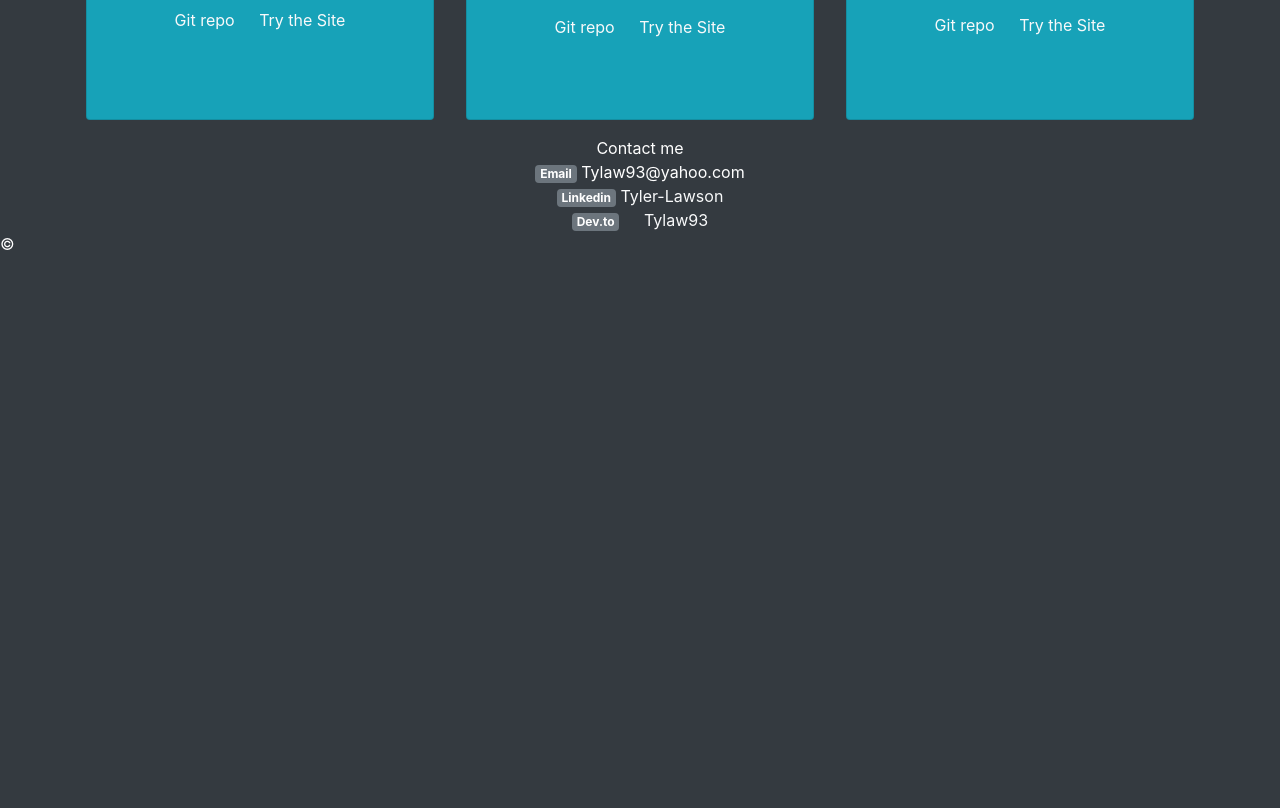
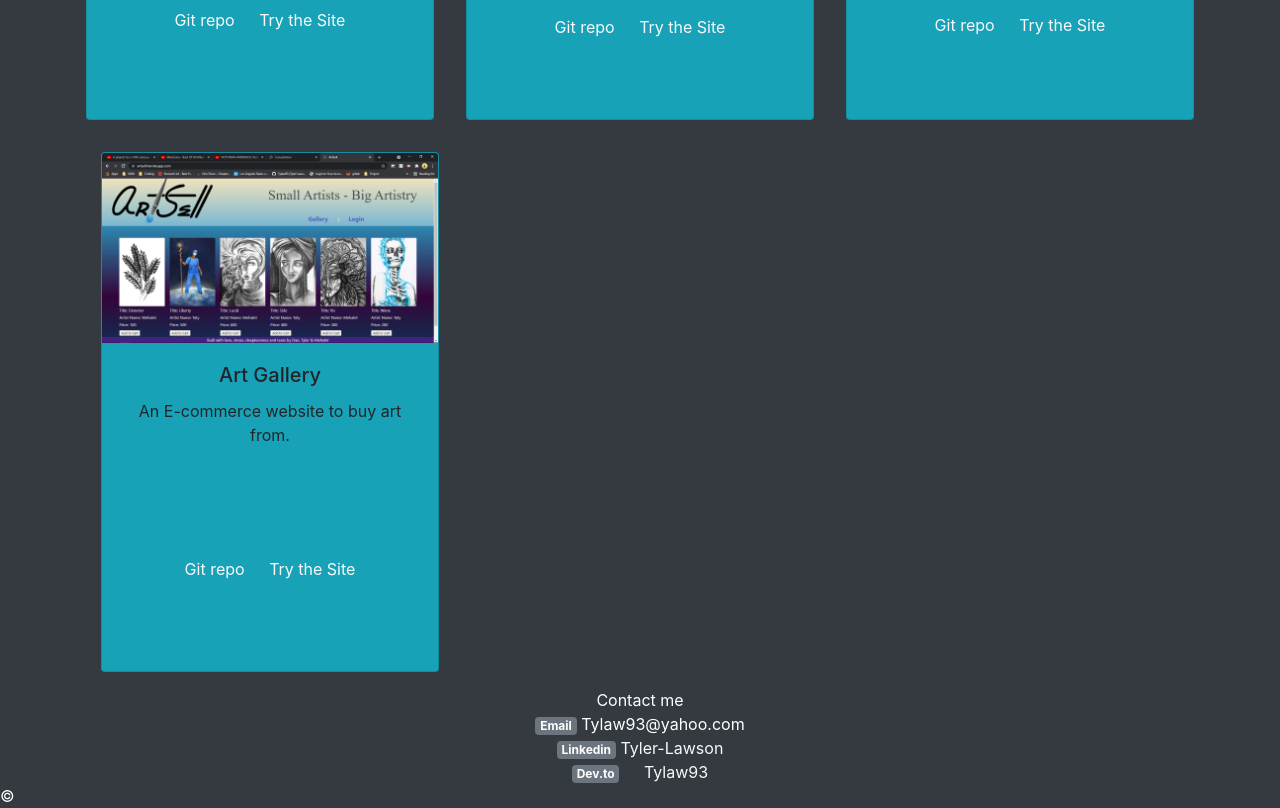
Before and after one commit to Tylaw93/Persona_Webpage, a plain HTML site: page index.html in a window 1280 px wide. Shown: the part 800-1608 px from the top of the page. Before the commit the page ends 1056 px from the top, so only its background shows below. Drawn offline with nearby package versions, Linux system fonts and the light colour scheme.

Commit message:
Added new project

```diff
--- a/index.html
+++ b/index.html
@@ -34,7 +34,7 @@
         <section class = "a text-light">
             <h3>About me</h3>
             <div class = "about_me">
-                <p>When it comes to logic based programming I am your guy. I taught myself python and have created a scheduling program that takes in user data and assigns employyees to the needed positions based on requested number of workers per day. I also enjoy sifting through databases and trying to think of unique ways of using the data within.</p>
+                <p>When it comes to logic based programming I am your guy. I taught myself python and have created a scheduling program that takes in user data and assigns employees to the needed positions based on requested number of workers per day. I also enjoy sifting through databases and trying to think of unique ways of using the data within.</p>
                 <p> I am a father of two and have been a manager for over 9 years at a local fast paced Forzen Custard shop called Ted Drewes. During Covid I became self motivated enough to pursue coding as career and I hope to make the transition within the next year.</p>
             </div>
         </section>
@@ -83,6 +83,21 @@
             </div>
         </div>
 
+        <div class="col-lg-4 p-3">
+            <div class="card bg-info" style ="height: 65vh">
+                <img class="card-img-top" src="./assets/images/artsell.png" alt="Card image cap">
+                    <div class="card-body">
+                        <h5 class="card-title text-center">Art Gallery</h5>
+                        <p class="card-text text-center">An E-commerce website to buy art from.</p>
+                    </div>
+                <div class="card-body text-center">
+                    <a href="https://github.com/Tylaw93/ArtSell" target="_blank" class="card-link text-light">Git repo</a>
+                    <a href="https://artsell.herokuapp.com/"  target="_blank" class="card-link text-light">Try the Site</a>
+                </div>
+            </div>
+        </div>
+    </div>
+
 
 
         <section class="text-center">
```
Also changed, not shown: assets/images/artsell.PNG (added).
